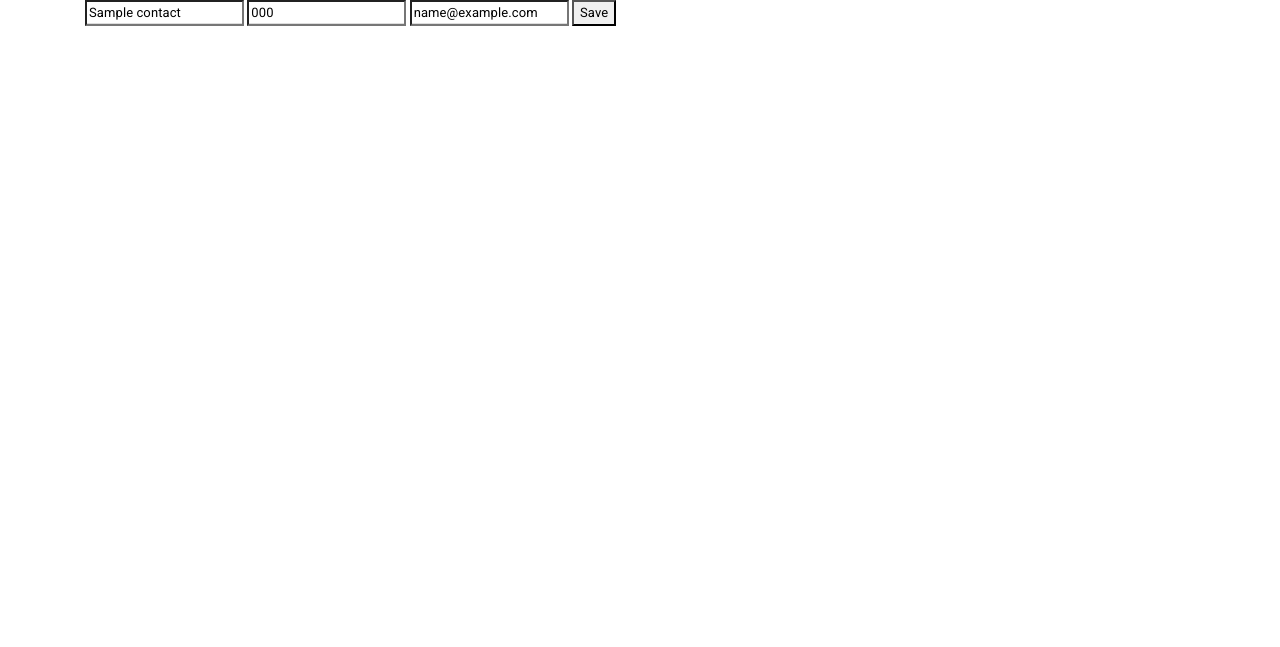
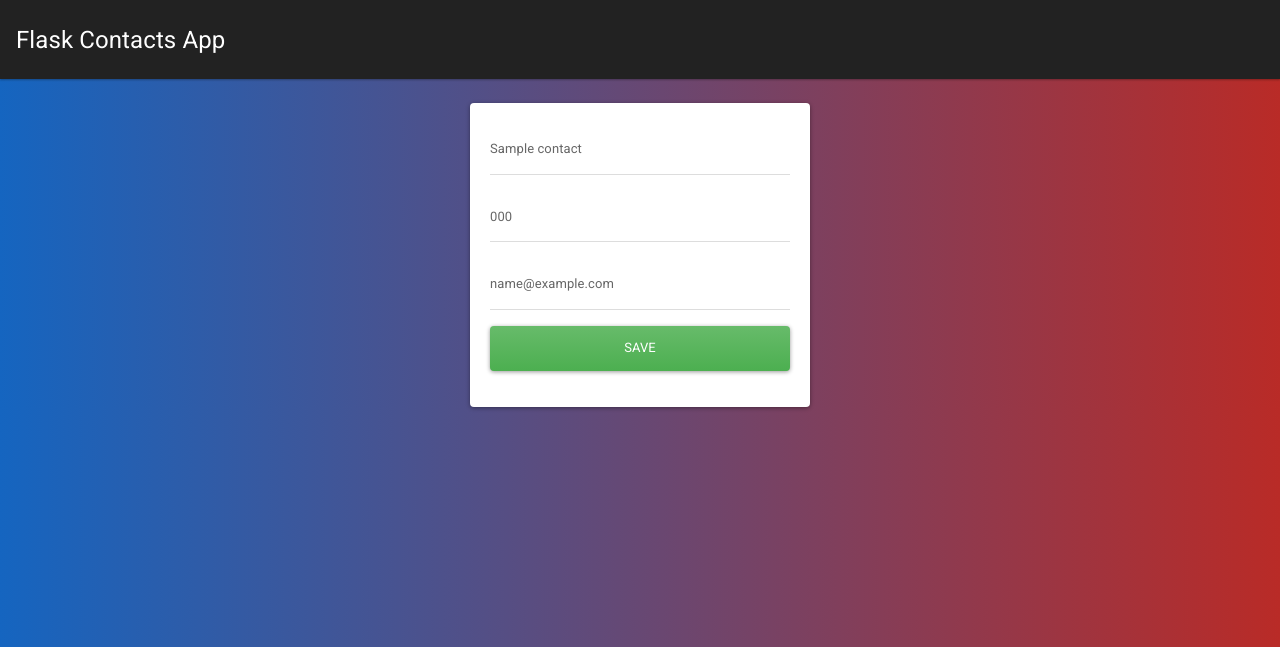
Before and after one commit to GuilhermeGDGP/flask_contacts_app, a Flask app: page /edit/1 in a window 1280 px wide. Shown: the top 647 px of the page. Run offline with Flask 2, Linux system fonts and the light colour scheme; tables that the repository leaves empty or names only in its code hold one stand-in row (values such as "Sample post"); data that the repository does not hold is empty; some libraries are stand-ins or nearby versions.

Commit message:
Finalizando o layout

```diff
--- /dev/null
+++ b/static/css/main.css
@@ -0,0 +1,3 @@
+body {
+    background: linear-gradient(to right, #1565c0, #b92b27);
+}
--- /dev/null
+++ b/static/js/main.js
@@ -0,0 +1,12 @@
+const btnDelete = document.querySelectorAll('.btn-delete')
+
+if (btnDelete) {
+    const btnArray = Array.from(btnDelete)
+    btnArray.forEach((btn) => {
+        btn.addEventListener('click', (e) => {
+            if (!confirm('Are you sure you want delete it?')) {
+                e.preventDefault()
+            }
+        })
+    })
+}
--- a/templates/edit-contact.html
+++ b/templates/edit-contact.html
@@ -2,11 +2,23 @@
 
 {% block body %}
 
-    <form action="/update/{{ contact.0 }}" method="POST">
-        <input type="text" name="name" placeholder="Name" value="{{ contact.1 }}">
-        <input type="text" name="phone" placeholder="Phone" value="{{ contact.2 }}">
-        <input type="text" name="email" placeholder="Email" value="{{ contact.3 }}">
-        <button type="submit">Save</button>
-    </form>
+    <div class="col-md-4 offset-md-4">
+        <div class="card card-body">
+            <form action="/update/{{ contact.0 }}" method="POST">
+                <div class="form-group">
+                    <input type="text" name="name" placeholder="Name" class="form-control" value="{{ contact.1 }}">
+                </div>
+                <div class="form-group">
+                    <input type="text" name="phone" placeholder="Phone" class="form-control" value="{{ contact.2 }}">
+                </div>
+                <div class="form-group">
+                    <input type="text" name="email" placeholder="Email" class="form-control" value="{{ contact.3 }}">
+                </div>
+                <div class="form-group">
+                    <button type="submit" class="btn btn-success btn-block">Save</button>
+                </div>
+            </form>
+        </div>
+    </div>
 
 {% endblock %}
--- a/templates/index.html
+++ b/templates/index.html
@@ -54,7 +54,7 @@
                             <td>{{ contact.3 }}</td>
                             <td>
                                 <a href="/edit/{{contact.0}}" class="btn btn-secondary">Edit</a>
-                                <a href="/delete/{{contact.0}}" class="btn btn-danger">Delete</a>
+                                <a href="/delete/{{contact.0}}" class="btn btn-danger btn-delete">Delete</a>
                             </td>
                         </tr>
                     {% endfor %}
--- a/templates/layout.html
+++ b/templates/layout.html
@@ -5,10 +5,15 @@
         <meta name="viewport" content="width=device-width, initial-scale=1.0">
         <meta http-equiv="X-UA-Compatible" content="ie-edge">
         <title>Contact Flask App</title>
-        <link rel="stylesheet" href="../static/css/bootstrap.min.css">
+        <link rel="stylesheet" href="{{ url_for('static', filename='css/bootstrap.min.css') }}">
+        <link rel="stylesheet" href="{{ url_for('static', filename='css/main.css') }}">
     </head>
     <body>
-        <div class="container">
+        <nav class="navbar navbar-dark bg-dark">
+            <a class="navbar-brand" href="/">Flask Contacts App</a>
+        </nav>
+
+        <div class="container pt-4">
             {% block body %}
             {% endblock %}
         </div>
@@ -16,5 +21,6 @@
         <script src="https://code.jquery.com/jquery-3.3.1.slim.min.js" integrity="sha384-q8i/X+965DzO0rT7abK41JStQIAqVgRVzpbzo5smXKp4YfRvH+8abtTE1Pi6jizo" crossorigin="anonymous"></script>
         <script src="https://cdnjs.cloudflare.com/ajax/libs/popper.js/1.14.3/umd/popper.min.js" integrity="sha384-ZMP7rVo3mIykV+2+9J3UJ46jBk0WLaUAdn689aCwoqbBJiSnjAK/l8WvCWPIPm49" crossorigin="anonymous"></script>
         <script src="https://stackpath.bootstrapcdn.com/bootstrap/4.1.3/js/bootstrap.min.js" integrity="sha384-ChfqqxuZUCnJSK3+MXmPNIyE6ZbWh2IMqE241rYiqJxyMiZ6OW/JmZQ5stwEULTy" crossorigin="anonymous"></script>
+        <script src="{{ url_for('static', filename='js/main.js') }}"></script>
     </body>
 </html>
```
